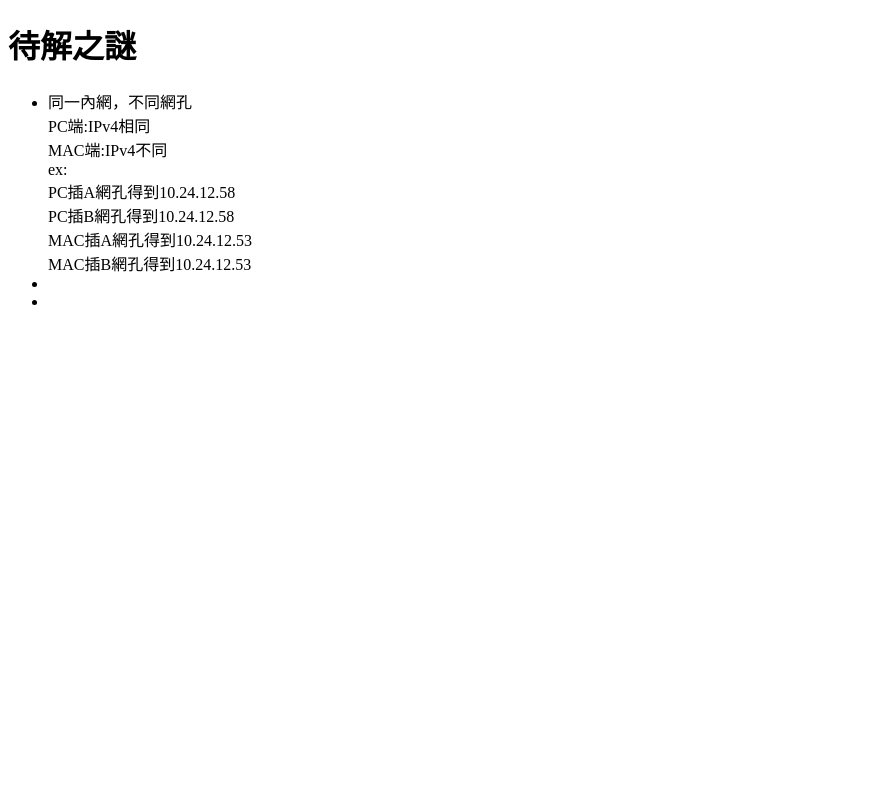
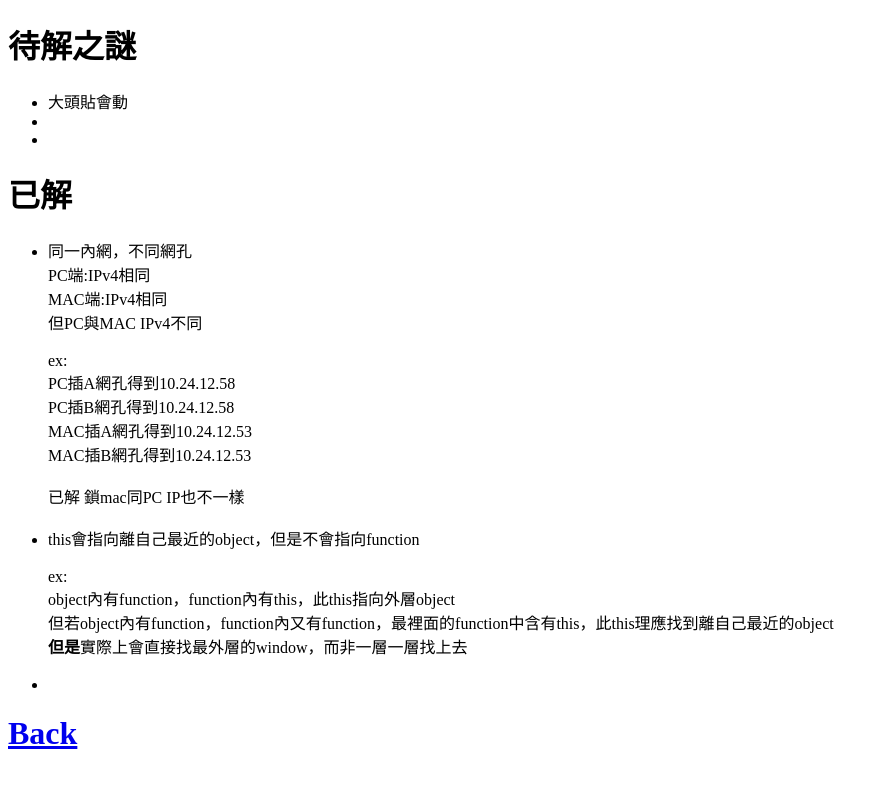
Before and after one commit to Ryan-Lan00/test, a plain HTML site: page riddle.html in a window 1280 px wide. Shown: the whole page, without its empty margins (0-889 px from the left). Drawn offline with Linux system fonts and the light colour scheme.

Commit message:
good mood

```diff
--- a/riddle.html
+++ b/riddle.html
@@ -7,11 +7,22 @@
     <title>Document</title>
 </head>
 <body>
-    <h1>待解之謎</h1>
+    <h1 id=riddle>待解之謎</h1>
     <ul>
-        <li>同一內網，不同網孔<br>PC端:IPv4相同<br>MAC端:IPv4不同<br>ex:<br>PC插A網孔得到10.24.12.58<br>PC插B網孔得到10.24.12.58<br>MAC插A網孔得到10.24.12.53<br>MAC插B網孔得到10.24.12.53</li>
+        <li>大頭貼會動</li>
         <li></li>
         <li></li>
     </ul>
+
+    <h1>已解</h1>
+    <ul>
+        <li>同一內網，不同網孔<br>PC端:IPv4相同<br>MAC端:IPv4相同<br>但PC與MAC IPv4不同<br><br>ex:<br>PC插A網孔得到10.24.12.58<br>PC插B網孔得到10.24.12.58<br>MAC插A網孔得到10.24.12.53<br>MAC插B網孔得到10.24.12.53<br><br>已解 鎖mac同PC IP也不一樣<br><br></li>
+        <li>this會指向離自己最近的object，但是不會指向function<br><br>ex:<br>object內有function，function內有this，此this指向外層object<br>但若object內有function，function內又有function，最裡面的function中含有this，此this理應找到離自己最近的object<br><strong>但是</strong>實際上會直接找最外層的window，而非一層一層找上去<br><br></li>
+        <li></li>
+    </ul>
+
+
+
+    <h1><a href="index.html#index">Back</a></h1>
 </body>
 </html>
```
Also changed, not shown: index.html (+9 -0 lines), 1 other file.
